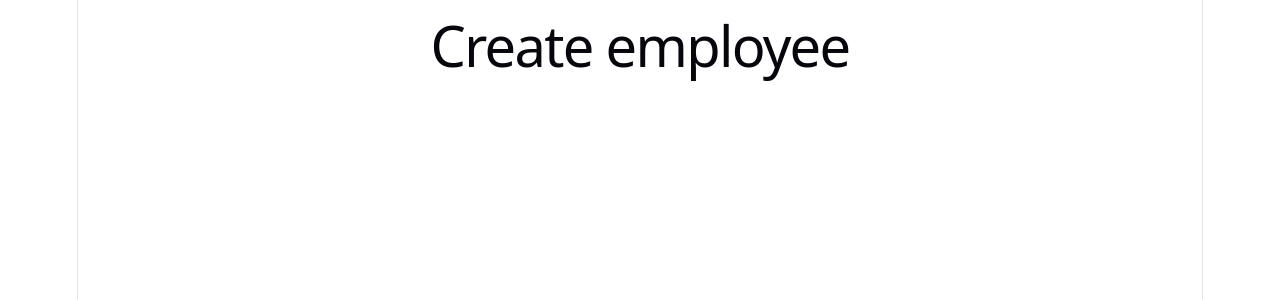
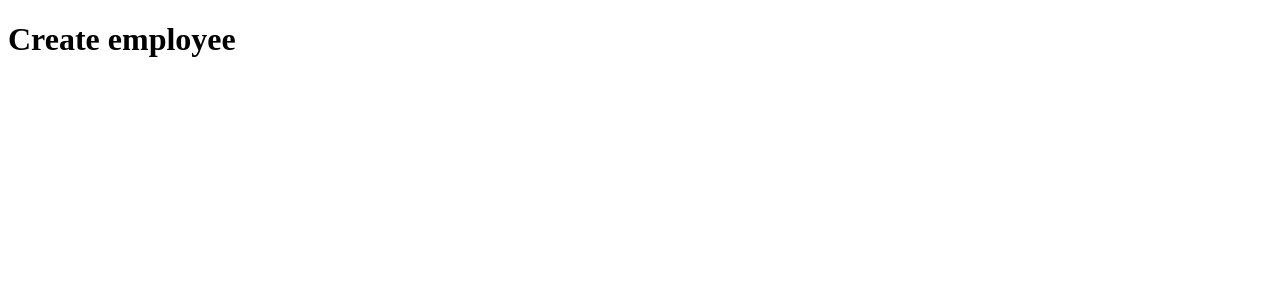
Before and after one commit to TiagoLima-7/OCR-hrnet-react, a React (Vite) app: page /create in a window 1280 px wide. Shown: the top 300 px of the page. Built offline with nearby package versions, Linux system fonts and the light colour scheme.

Commit message:
feat: add global styles and layout CSS

```diff
--- a/src/index.css
+++ b/src/index.css
@@ -1,111 +1,31 @@
-:root {
-  --text: #6b6375;
-  --text-h: #08060d;
-  --bg: #fff;
-  --border: #e5e4e7;
-  --code-bg: #f4f3ec;
-  --accent: #aa3bff;
-  --accent-bg: rgba(170, 59, 255, 0.1);
-  --accent-border: rgba(170, 59, 255, 0.5);
-  --social-bg: rgba(244, 243, 236, 0.5);
-  --shadow:
-    rgba(0, 0, 0, 0.1) 0 10px 15px -3px, rgba(0, 0, 0, 0.05) 0 4px 6px -2px;
-
-  --sans: system-ui, 'Segoe UI', Roboto, sans-serif;
-  --heading: system-ui, 'Segoe UI', Roboto, sans-serif;
-  --mono: ui-monospace, Consolas, monospace;
-
-  font: 18px/145% var(--sans);
-  letter-spacing: 0.18px;
-  color-scheme: light dark;
-  color: var(--text);
-  background: var(--bg);
-  font-synthesis: none;
-  text-rendering: optimizeLegibility;
-  -webkit-font-smoothing: antialiased;
-  -moz-osx-font-smoothing: grayscale;
-
-  @media (max-width: 1024px) {
-    font-size: 16px;
-  }
+.title {
+  display: flex;
+  align-items: center;
+  justify-content: center;
 }
 
-@media (prefers-color-scheme: dark) {
-  :root {
-    --text: #9ca3af;
-    --text-h: #f3f4f6;
-    --bg: #16171d;
-    --border: #2e303a;
-    --code-bg: #1f2028;
-    --accent: #c084fc;
-    --accent-bg: rgba(192, 132, 252, 0.15);
-    --accent-border: rgba(192, 132, 252, 0.5);
-    --social-bg: rgba(47, 48, 58, 0.5);
-    --shadow:
-      rgba(0, 0, 0, 0.4) 0 10px 15px -3px, rgba(0, 0, 0, 0.25) 0 4px 6px -2px;
-  }
-
-  #social .button-icon {
-    filter: invert(1) brightness(2);
-  }
+.container {
+  display: flex;
+  flex-direction: column;
+  align-items: center;
+  justify-content: center;
 }
 
-body {
-  margin: 0;
+.container form {
+  min-width: 290px;
 }
 
-#root {
-  width: 1126px;
-  max-width: 100%;
-  margin: 0 auto;
-  text-align: center;
-  border-inline: 1px solid var(--border);
-  min-height: 100svh;
-  display: flex;
-  flex-direction: column;
-  box-sizing: border-box;
+label {
+  display: block;
+  margin-top: 1rem;
+  margin-bottom: 10px;
 }
 
-h1,
-h2 {
-  font-family: var(--heading);
-  font-weight: 500;
-  color: var(--text-h);
+.address {
+  margin-top: 10px;
 }
 
-h1 {
-  font-size: 56px;
-  letter-spacing: -1.68px;
-  margin: 32px 0;
-  @media (max-width: 1024px) {
-    font-size: 36px;
-    margin: 20px 0;
-  }
+.btn {
+  display: block;
+  margin: 1em auto;
 }
-h2 {
-  font-size: 24px;
-  line-height: 118%;
-  letter-spacing: -0.24px;
-  margin: 0 0 8px;
-  @media (max-width: 1024px) {
-    font-size: 20px;
-  }
-}
-p {
-  margin: 0;
-}
-
-code,
-.counter {
-  font-family: var(--mono);
-  display: inline-flex;
-  border-radius: 4px;
-  color: var(--text-h);
-}
-
-code {
-  font-size: 15px;
-  line-height: 135%;
-  padding: 4px 8px;
-  background: var(--code-bg);
-}
```
Also changed, not shown: src/App.css (deleted, +0 -184 lines).
